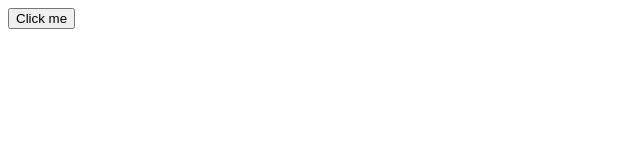
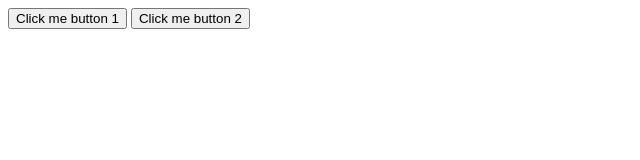
Before and after one commit to cnagadya/learning_js, a plain HTML site: page jsessentials/index.html in a window 1280 px wide. Shown: the whole page, without its empty margins (0-640 px from the left). Drawn offline with Linux system fonts and the light colour scheme.

Commit message:
Having multiple buttons on a page

```diff
--- a/jsessentials/index.html
+++ b/jsessentials/index.html
@@ -4,7 +4,8 @@
   <title>Apply JavaScript example</title>
 </head>
 <body>
-  <button>Click me</button>
+  <button>Click me button 1</button>
+  <button>Click me button 2</button>
   <script src="script.js"></script>
 </body>
 </html>
```
